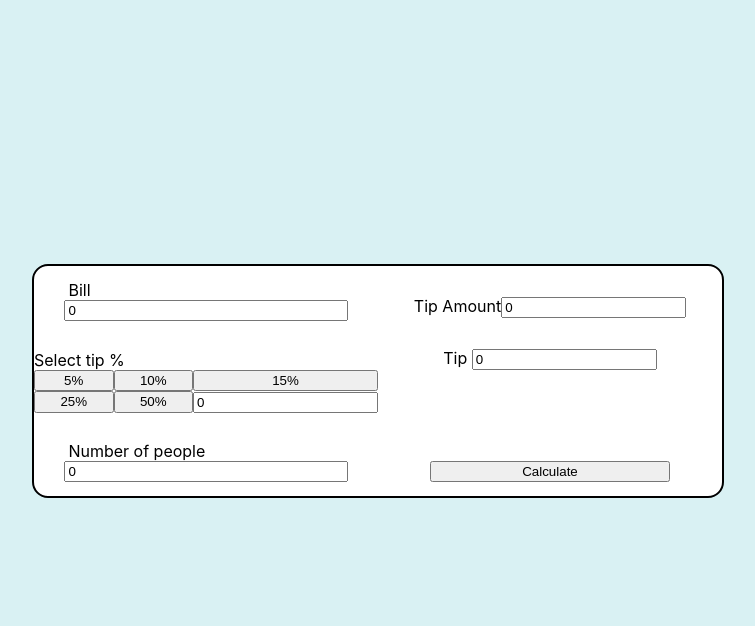
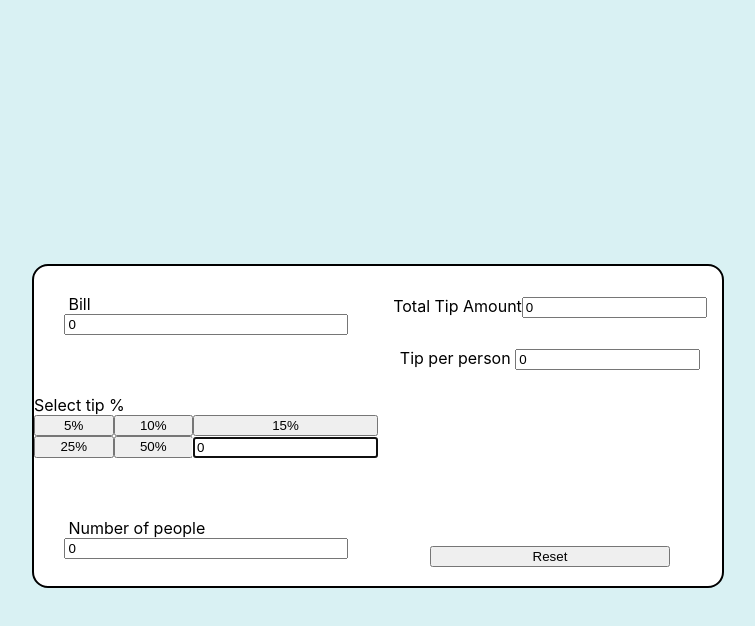
Before and after one commit to DominykasSueris/tip_calculator, a React (Create React App) app: page / in a window 1280 px wide. Both pictures are taken after a click on the button "Custom". Shown: the top 626 px of the page, without its empty margins (288-1043 px from the left). Built offline with nearby package versions, Linux system fonts and the light colour scheme.

Commit message:
Refactoring and Reset button added

```diff
--- a/src/App.css
+++ b/src/App.css
@@ -10,9 +10,16 @@ body {
   background-color: #d9f1f3;
 }
 
+input[type="number"]::-webkit-inner-spin-button,
+input[type="number"]::-webkit-outer-spin-button {
+  -webkit-appearance: none;
+  -moz-appearance: none;
+  appearance: none;
+}
+
 .table {
   width: 50%;
-  height: 230px;
+  height: 40%;
   margin: 0 25%;
   padding: 0px 24px;
   position: absolute;
--- a/src/App.js
+++ b/src/App.js
@@ -2,34 +2,28 @@ import { useState, useEffect } from "react";
 import "./App.css";
 
 const App = () => {
-  const [bill, setBill] = useState("0");
-  const [people, setPeople] = useState("0");
-  const [tip, setTip] = useState("0");
-  const [amount, setAmount] = useState("0");
-  const [tipPercentage, setTipPercentage] = useState("");
-  const [customPercentage, setCustomPercentage] = useState(false);
-  const [customAmount, setCustomAmout] = useState("0");
-
-  const customTip = () => {
-    setCustomPercentage(true);
-    console.log("Clicked");
-  };
+  const [bill, setBill] = useState(0);
+  const [people, setPeople] = useState(0);
+  const [totalTipAmount, setTotalTipAmount] = useState(0);
+  const [tipAmountPerPerson, setTipAmountPerPerson] = useState(0);
+  const [tipPercentage, setTipPercentage] = useState(0);
+  const [isCustomPercentage, setCustomPercentage] = useState(false);
 
   useEffect(() => {
-    console.log(customPercentage);
-  }, [customPercentage]);
+    if (bill && people && tipPercentage) {
+      setTotalTipAmount((bill * tipPercentage) / 100);
+    } else {
+      console.log("invalid amount");
+    }
+  }, [bill, people, tipPercentage]);
 
-  const tipInput = e => {
-    console.log(e.target.value);
-    if (setCustomPercentage === "true") {
-      setCustomAmout(e.target.value);
+  useEffect(() => {
+    if (bill && people && tipPercentage) {
+      setTipAmountPerPerson(totalTipAmount / people);
     } else {
-      setTipPercentage(e.target.value);
+      console.log("invalid amount");
     }
-  };
-
-  const sum = (bill * tipPercentage) / 100;
-  const tipAmount = sum / people;
+  }, [bill, people, tipPercentage, totalTipAmount]);
 
   return (
     <div className="App">
@@ -37,44 +31,46 @@ const App = () => {
         <div className="bill-container">
           <div className="bill-form">
             <label>Bill</label>
-            <input type="text" name="bill" value={bill} onChange={e => setBill(e.target.value)} />
+            <input type="number" name="bill" value={bill} onChange={e => setBill(e.target.value)} />
           </div>
           <div className="select-tip">
             <label> Select tip %</label>
             <div className="buttons">
-              <button value={5} onClick={tipInput}>
+              <button value={5} onClick={e => setTipPercentage(e.target.value)}>
                 5%
               </button>
-              <button value={10} onClick={tipInput}>
+              <button value={10} onClick={e => setTipPercentage(e.target.value)}>
                 10%
               </button>
-              <button value={15} onClick={tipInput}>
+              <button value={15} onClick={e => setTipPercentage(e.target.value)}>
                 15%
               </button>
-              <button value={25} onClick={tipInput}>
+              <button value={25} onClick={e => setTipPercentage(e.target.value)}>
                 25%
               </button>
-              <button value={50} onClick={tipInput}>
+              <button value={50} onClick={e => setTipPercentage(e.target.value)}>
                 50%
               </button>
-              {customPercentage ? (
+              {isCustomPercentage ? (
                 <div className="bill-custom">
                   <input
-                    type="text"
+                    type="number"
                     name="custom"
-                    value={customAmount}
-                    onChange={e => setCustomAmout(e.target.value)}
+                    value={tipPercentage}
+                    autoFocus
+                    onChange={e => setTipPercentage(e.target.value)}
+                    onClick={e => setCustomPercentage(false)}
                   />
                 </div>
               ) : (
-                <button onClick={customTip}>Custom</button>
+                <button onClick={e => setCustomPercentage(true)}>Custom</button>
               )}
             </div>
           </div>
           <div className="bill-form">
             <label>Number of people</label>
             <input
-              type="text"
+              type="number"
               name="people"
               value={people}
               onChange={e => setPeople(e.target.value)}
@@ -84,17 +80,17 @@ const App = () => {
         <div className="tip-container">
           <div className="tip-form">
             <div className="tip">
-              <label>Tip Amount</label>
-              <input type="text" name="tip-amount" value={tip} />
+              <label>Total Tip Amount</label>
+              <input type="text" name="tip-amount" value={totalTipAmount} />
             </div>
             <div>
               <div className="tip">
-                <label>Tip </label>
+                <label>Tip per person </label>
                 <input
-                  type="text"
+                  type="number"
                   name="tip"
-                  value={amount}
-                  onChange={e => setAmount(e.target.value)}
+                  value={tipAmountPerPerson}
+                  onChange={e => setTipAmountPerPerson(e.target.value)}
                 />
               </div>
             </div>
@@ -102,11 +98,14 @@ const App = () => {
           <div className="calculate">
             <button
               onClick={() => {
-                setTip(sum);
-                setAmount(tipAmount);
+                setBill(0);
+                setPeople(0);
+                setTotalTipAmount(0);
+                setTipAmountPerPerson(0);
+                setTipPercentage(0);
               }}
             >
-              Calculate
+              Reset
             </button>
           </div>
         </div>
```
